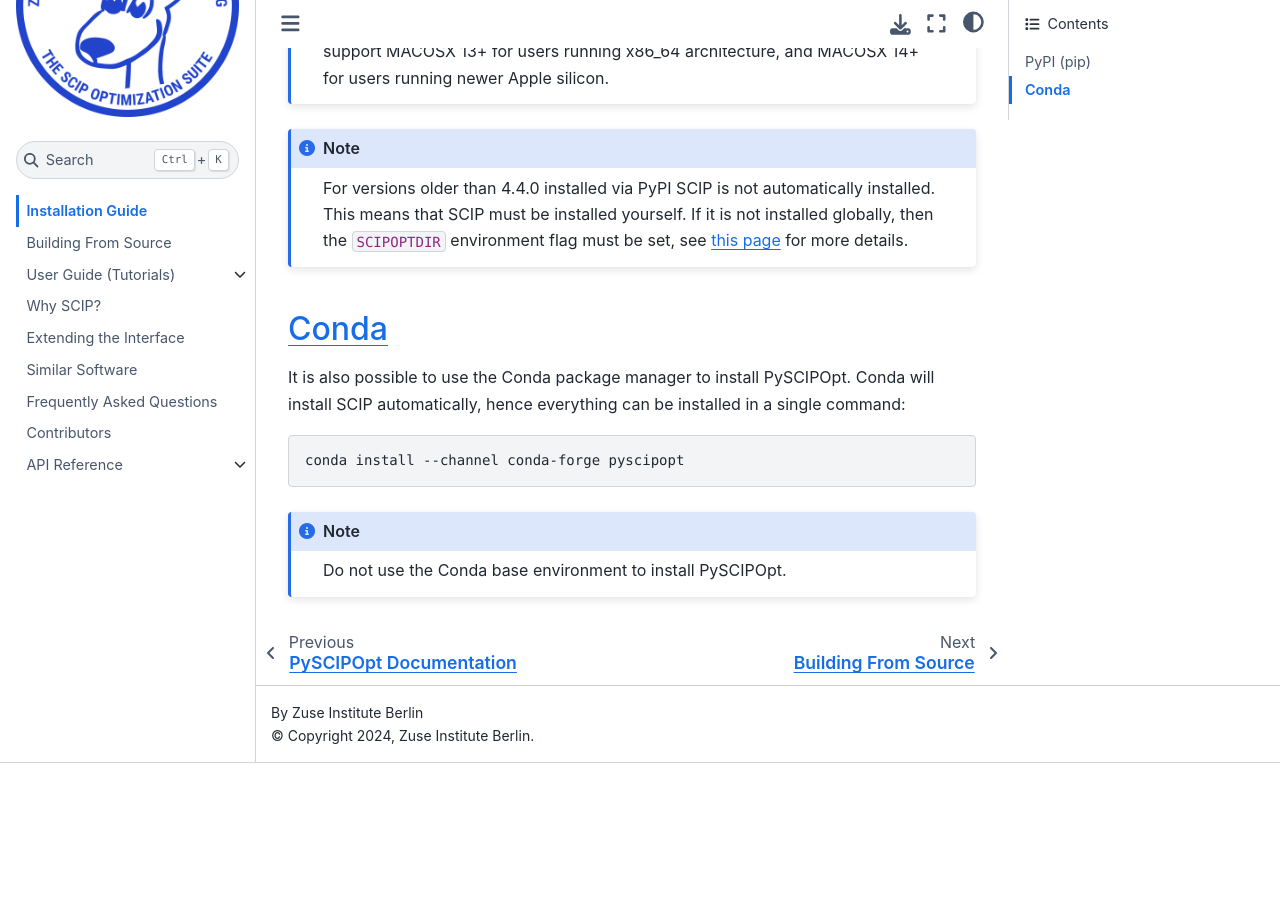
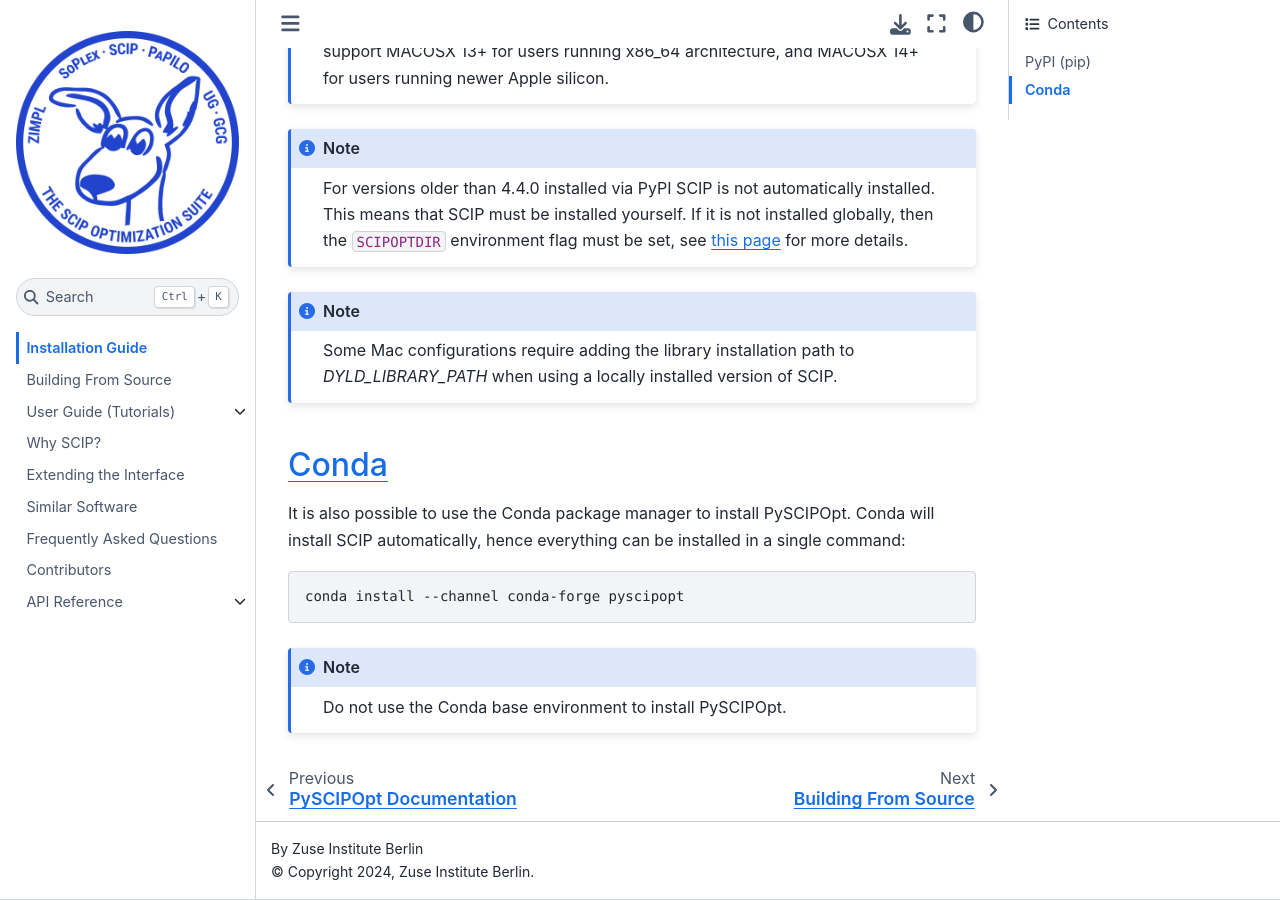
Before and after one commit to scipopt/PySCIPOpt, a Sphinx documentation site: the page built from docs/install.rst, in a window 1280 px wide and 900 px high, scrolled down 1023 px. Built offline with Sphinx 7.4.7 and the Sphinx Book theme 1.1.4, drawn with Linux system fonts in a browser that asks for light colours; the version number is read from the project's files by our own code; before the commit the page ends 1786 px from its top, so only the background shows below that.

Commit message:
Also add note to documentation

```diff
--- a/docs/install.rst
+++ b/docs/install.rst
@@ -35,6 +35,8 @@
   This means that SCIP must be installed yourself. If it is not installed globally,
   then the ``SCIPOPTDIR`` environment flag must be set, see :doc:`this page </build>` for more details.
 
+.. note:: Some Mac configurations require adding the library installation path to `DYLD_LIBRARY_PATH` when
+  using a locally installed version of SCIP.
 
 Conda
 =====
```
